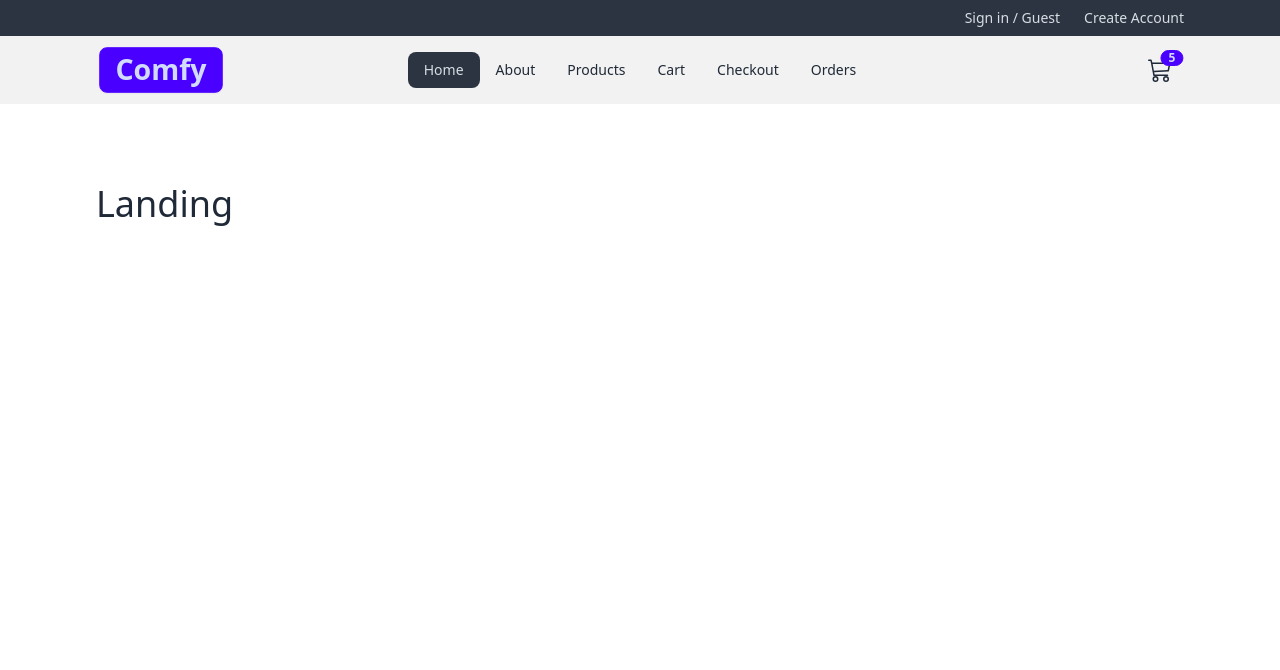
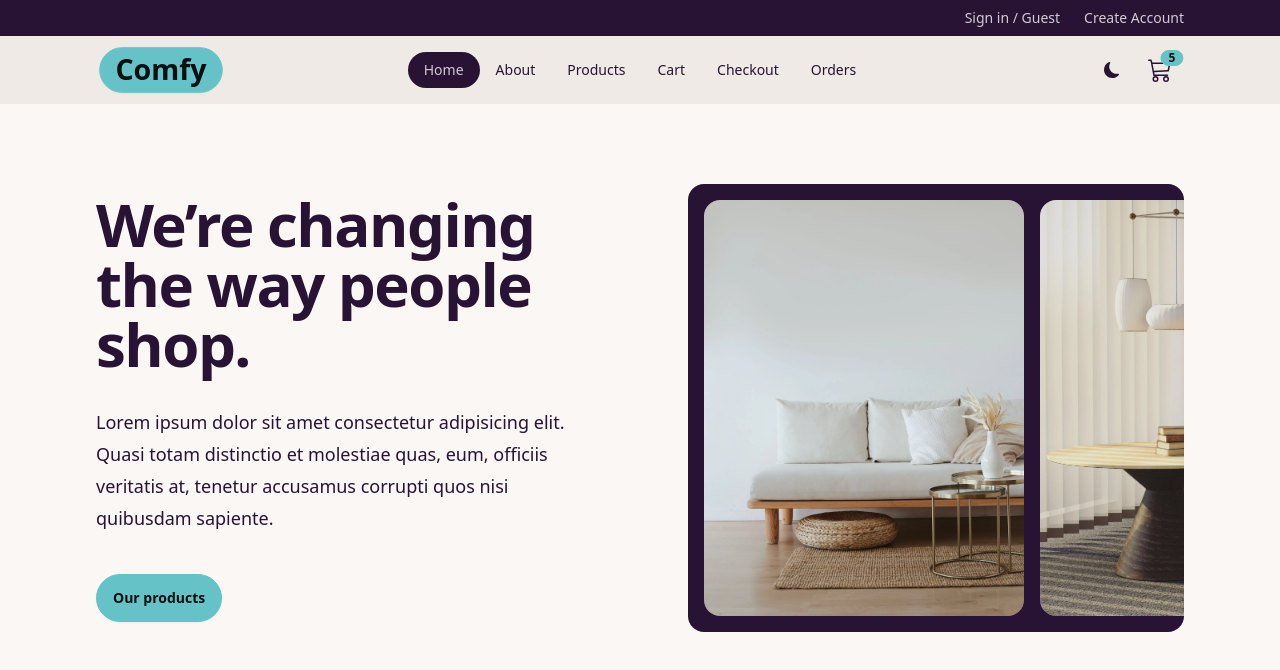
Before and after one commit to Teerapat28/comfy-store, a React (Vite) app: page / in a window 1280 px wide. Shown: the top 670 px of the page. Built offline with nearby package versions, Linux system fonts and the light colour scheme.

Commit message:
theme / about page / hero component

```diff
--- a/src/App.jsx
+++ b/src/App.jsx
@@ -27,27 +27,27 @@
         element: <Landing />,
       },
       {
-        index: 'products',
+        path: 'products',
         element: <Products />,
       },
       {
-        index: 'products/:id',
+        path: 'products/:id',
         element: <SingleProduct />,
       },
       {
-        index: 'cart',
+        path: 'cart',
         element: <Cart />,
       },
       {
-        index: 'about',
+        path: 'about',
         element: <About />,
       },
       {
-        index: 'checkout',
+        path: 'checkout',
         element: <Checkout />,
       },
       {
-        index: 'orders',
+        path: 'orders',
         element: <Orders />,
       },
     ]
--- /dev/null
+++ b/src/components/Hero.jsx
@@ -0,0 +1,45 @@
+import React from "react";
+import { Link } from "react-router-dom";
+
+import hero1 from "../assets/hero1.webp";
+import hero2 from "../assets/hero2.webp";
+import hero3 from "../assets/hero3.webp";
+import hero4 from "../assets/hero4.webp";
+
+const carouselImages = [hero1, hero2, hero3, hero4];
+
+const Hero = () => {
+  return (
+    <div className="grid lg:grid-cols-2 gap-24 items-center">
+      <div>
+        <h1 className="max-w-2xl text-4xl font-bold tracking-tight sm:text-6xl">
+          We’re changing the way people shop.
+        </h1>
+        <p className="mt-8 max-w-xl text-lg leading-8">
+          Lorem ipsum dolor sit amet consectetur adipisicing elit. Quasi totam
+          distinctio et molestiae quas, eum, officiis veritatis at, tenetur
+          accusamus corrupti quos nisi quibusdam sapiente.
+        </p>
+        <div className="mt-10">
+          <Link to="/products" className="btn btn-primary">
+            Our products
+          </Link>
+        </div>
+      </div>
+      <div className="hidden h-[28rem] lg:carousel carousel-center p-4 space-x-4 bg-neutral rounded-box">
+        {carouselImages.map((image) => {
+          return (
+            <div key={image} className="carousel-item">
+              <img
+                src={image}
+                className="rounded-box h-full w-80 object-cover"
+              />
+            </div>
+          );
+        })}
+      </div>
+    </div>
+  );
+};
+
+export default Hero;
--- a/src/components/Navbar.jsx
+++ b/src/components/Navbar.jsx
@@ -1,10 +1,31 @@
 import { BsCart3, BsMoonFill, BsSunFill } from "react-icons/bs";
 import { FaBarsStaggered } from "react-icons/fa6";
 import { NavLink } from "react-router-dom";
-import React from "react";
+import React, { useEffect, useState } from "react";
 import NavLinks from "./NavLinks";
 
+const themes = {
+  cupcake: "cupcake",
+  forest: "forest",
+};
+
+const getThemeFromLocalStorage = () => {
+  return localStorage.getItem('theme') || themes.cupcake
+}
+
 const Navbar = () => {
+  const [theme, setTheme] = useState(getThemeFromLocalStorage());
+  const handleTheme = () => {
+    const { cupcake, forest } = themes;
+    const newTheme = theme === cupcake ? forest : cupcake;
+    setTheme(newTheme);
+  };
+
+  useEffect(()=>{
+    document.documentElement.setAttribute('data-theme', theme);
+    localStorage.setItem('theme', theme);
+  }, [theme])
+
   return (
     <nav className="bg-base-200">
       <div className="navbar align-element">
@@ -36,6 +57,13 @@
         </div>
         <div className="navbar-end">
           {/* Theme setup */}
+          <label className="swap swap-rotate">
+            <input type="checkbox" onChange={handleTheme} />
+            {/* sun icon */}
+            <BsSunFill className="swap-on h-4 w-4" />
+            {/* moon icon */}
+            <BsMoonFill className="swap-off h-4 w-4" />
+          </label>
           {/* cart link */}
           <NavLink to="/cart" className="btn btn-ghost btn-circle btn-md ml-4">
             <div className="indicator">
--- a/src/components/index.js
+++ b/src/components/index.js
@@ -2,3 +2,4 @@
 export { default as SubmitBtn } from './SubmitBtn'
 export { default as Header } from './Header'
 export { default as Navbar } from './Navbar'
+export { default as Hero } from './Hero'
--- a/src/pages/About.jsx
+++ b/src/pages/About.jsx
@@ -1,9 +1,28 @@
-import React from 'react'
+import React from "react";
 
 const About = () => {
   return (
-    <h1 className="text-4xl">About</h1>
-  )
-}
+    <>
+      <div className="flex flex-wrap gap-2 sm:gap-x-6 items-center justify-center">
+        <h1 className="text-4xl font-bold leading-none tracking-tight sm:text-6xl">
+          We love
+        </h1>
+        <div className="stats bg-primary shadow">
+          <div className="stat">
+            <div className="stat-title text-primary-content text-4xl font-bold tracking-widest">
+              comfy
+            </div>
+          </div>
+        </div>
+      </div>
+      <p className="mt-6  text-lg leading-8 max-w-2xl mx-auto">
+        Lorem ipsum dolor, sit amet consectetur adipisicing elit. Iure
+        praesentium molestiae quidem illo consequatur, eligendi officia natus
+        dolor! Est commodi iure odit recusandae ipsam porro nemo mollitia ullam
+        illum accusantium?
+      </p>
+    </>
+  );
+};
 
-export default About
+export default About;
--- a/src/pages/Landing.jsx
+++ b/src/pages/Landing.jsx
@@ -1,8 +1,11 @@
 import React from 'react'
+import { Hero } from '../components'
 
 const Landing = () => {
   return (
-    <h1 className="text-4xl">Landing</h1>
+    <>
+    <Hero/>
+    </>
   )
 }
 
--- a/tailwind.config.cjs
+++ b/tailwind.config.cjs
@@ -8,4 +8,7 @@
     extend: {},
   },
   plugins: [require('@tailwindcss/typography'), require('daisyui')],
+  daisyui: {
+    themes: ['cupcake','forest']
+  }
 }
```
Also changed, not shown: src/pages/index.js (+11 -11 lines).
